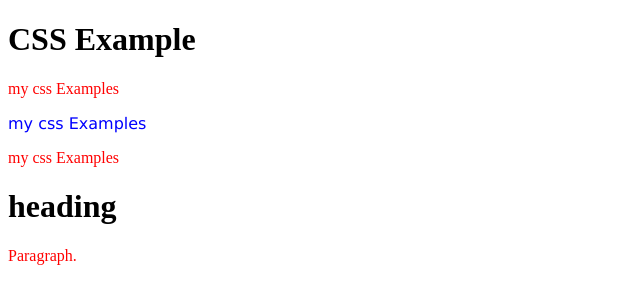
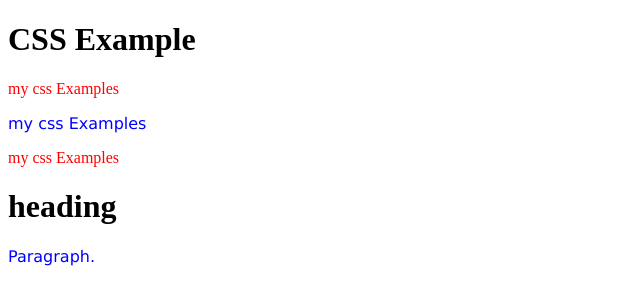
Before and after one commit to tannerwilson102/tannerwilson102.github.io, a plain HTML site: page css-exercises/index.html in a window 1280 px wide. Shown: the whole page, without its empty margins (0-640 px from the left). Drawn offline with Linux system fonts and the light colour scheme.

Commit message:
Update styles.css

```diff
--- a/css-exercises/styles.css
+++ b/css-exercises/styles.css
@@ -12,3 +12,8 @@ p {
   text-align: center;
   color: red;
 }
+
+.bluev p {
+  color: blue;
+  font-family: verdana;
+}
```
